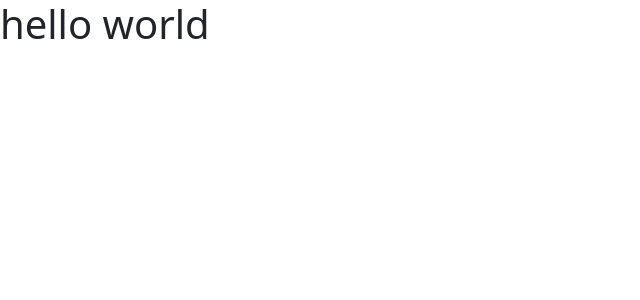
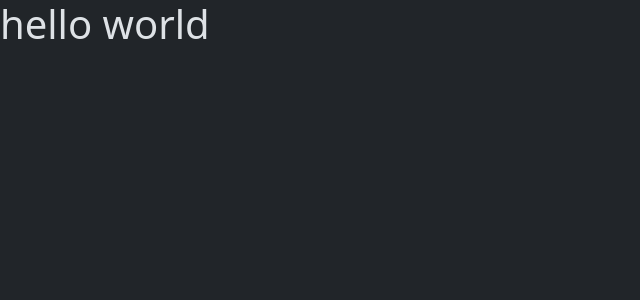
Before and after one commit to zlrkw11/zl171, a Next.js app: page / in a window 1280 px wide. Shown: the top 300 px of the page, without its empty margins (0-640 px from the left). Built offline with nearby package versions, Linux system fonts and the light colour scheme.

Commit message:
dark mode only

```diff
--- a/app/layout.js
+++ b/app/layout.js
@@ -9,7 +9,7 @@ export const metadata = {
 
 export default function RootLayout({ children }) {
   return (
-    <html lang="en">
+    <html lang="en" data-bs-theme="dark">
       <body>{children}</body>
     </html>
   );
```
